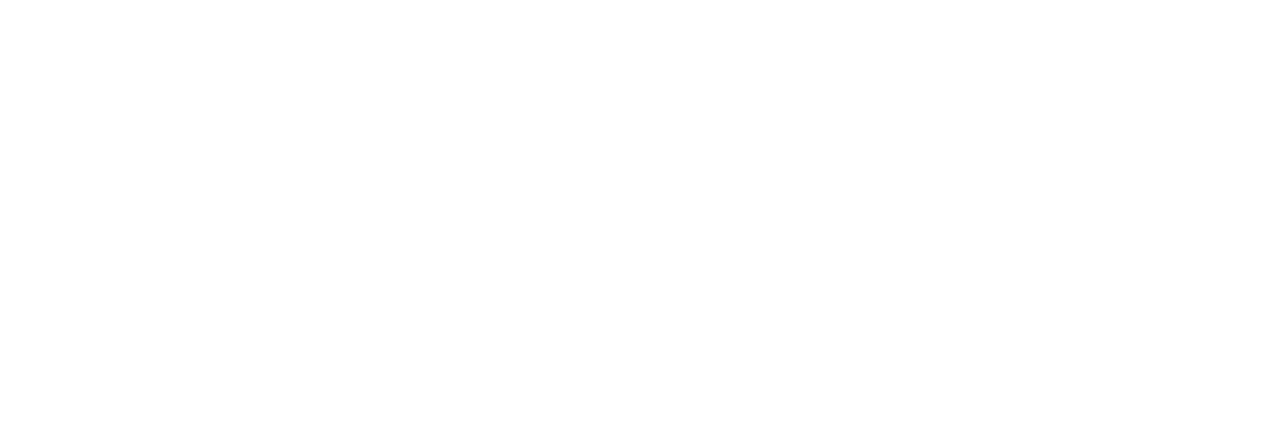
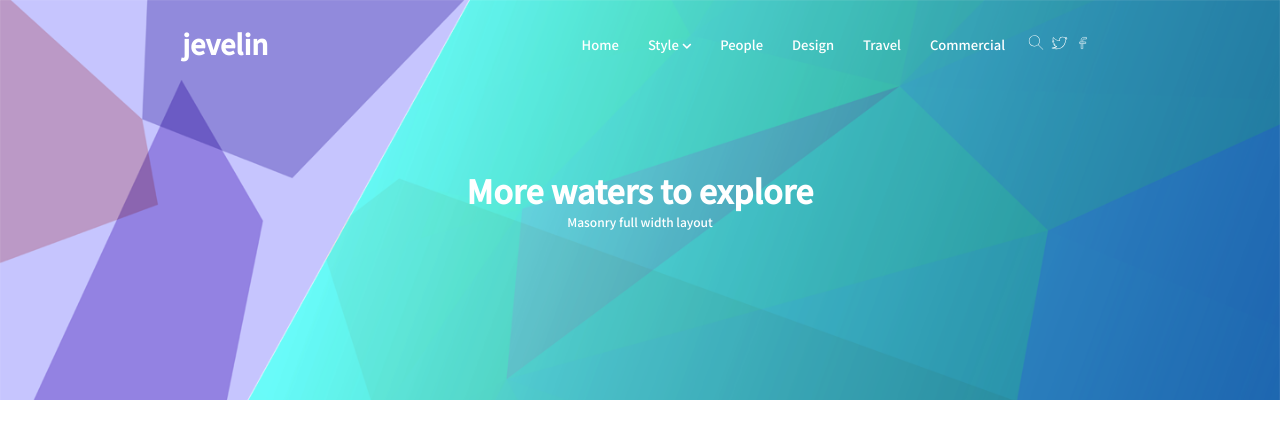
Before and after one commit to sajjadnoowdeh/weblog, a plain HTML site: page index.html in a window 1280 px wide. Drawn offline with Linux system fonts and the light colour scheme; a web font is replaced by a local one.

Commit message:
done section header weblog

```diff
--- a/index.html
+++ b/index.html
@@ -1,13 +1,52 @@
 <html lang="en">
-<head>
-    <meta charset="UTF-8">
-    <meta http-equiv="X-UA-Compatible" content="IE=edge">
-    <meta name="viewport" content="width=device-width, initial-scale=1.0">
+  <head>
+    <meta charset="UTF-8" />
+    <meta http-equiv="X-UA-Compatible" content="IE=edge" />
+    <meta name="viewport" content="width=device-width, initial-scale=1.0" />
     <title>weblog</title>
-    <link rel="stylesheet" href="./fontawesome-free-5.15.3-web/css/all.min.css">
-    <link rel="stylesheet" href="./style.css">
-</head>
-<body>
+    <link rel="preconnect" href="https://fonts.gstatic.com" />
+    <link
+      href="https://fonts.googleapis.com/css2?family=Fira+Sans+Condensed:ital,wght@1,200;1,500&family=Noto+Sans+JP:wght@500&display=swap"
+      rel="stylesheet"
+    />
+    <link
+      rel="stylesheet"
+      href="./fontawesome-free-5.15.3-web/css/all.min.css"
+    />
+    <link rel="stylesheet" href="./style.css" />
+  </head>
+  <body>
+    <header>
+      <div class="container">
+          <div class="decription-header">
+            <div class="top-header">
+                <h1 class="txt-title">jevelin</h1>
+                <div class="right-header">
+                  <ul class="lists">
+                    <li><a href="#">Home</a></li>
+                    <li>
+                      <a href="#">Style</a>
+                      <i class="fa fa-chevron-down icon-down"></i>
+                    </li>
+                    <li><a href="#">People</a></li>
+                    <li><a href="#">Design</a></li>
+                    <li><a href="#">Travel</a></li>
+                    <li><a href="#">Commercial</a></li>
+                  </ul>
+                  <div class="social">
+                    <img src="./img/iconfinder_Search_4473006.svg" alt="search" />
+                    <img src="./img/iconfinder_Twitter_4070150.svg" alt="Twiiter" />
+                    <img src="./img/iconfinder_Facebook_3709569.svg" alt="facebook" />
+                  </div>
+                </div>
+              </div>
+              <div class="main-header">
+                  <h1>More waters to explore</h1>
+                  <p class="main-header-subtxt"> <span>Masonry</span> full width layout</p>
+              </div>
+          </div>
 
-</body>
+      </div>
+    </header>
+  </body>
 </html>
--- a/style.css
+++ b/style.css
@@ -0,0 +1,81 @@
+*{
+    margin: 0;
+    padding: 0;
+    box-sizing: border-box;
+}
+html,body{
+    width: 100%;
+    height: 100%;
+    font-family: 'Fira Sans Condensed', sans-serif;
+    font-family: 'Noto Sans JP', sans-serif;
+}
+a,li{
+    text-decoration: none;
+    list-style: none;
+}
+header{
+    width: 100%;
+    height: 50vh;
+    background-image: url(./img/Master-Slider-Background.png);
+    background-size: cover;
+}
+.container{
+    width: 96%;
+    height: 70%;
+    margin: auto;
+
+}
+.decription-header{
+    height: 230px;
+    display: flex;
+    flex-direction: column;
+    justify-content: space-between;
+}
+.top-header{
+    height: 37%;
+    display: flex;
+    align-items: center;
+    justify-content: space-around;
+}
+.main-header{
+    display: flex;
+    flex-direction: column;
+    justify-content: center;
+    align-items: center;
+    color: white;
+}
+.main-header-subtxt{
+font-size: 12px;
+}
+.right-header,.lists,.social{
+    display: flex;
+}
+.right-header{
+    width: 42%;
+}
+.lists{
+    justify-content: space-between;
+    width: 600px;
+    color: white;
+}
+.social{
+    width: 21%;
+    justify-content: space-evenly;
+    margin-left: 1rem;
+}
+.social img{
+    width: 17px;
+}
+.lists a{
+    font-size: 13px;
+}
+.txt-title{
+    font-size: 1.7rem;
+}
+
+.txt-title,.lists li a{
+    color: white;
+}
+.icon-down{
+    font-size: 10px;
+}
```
